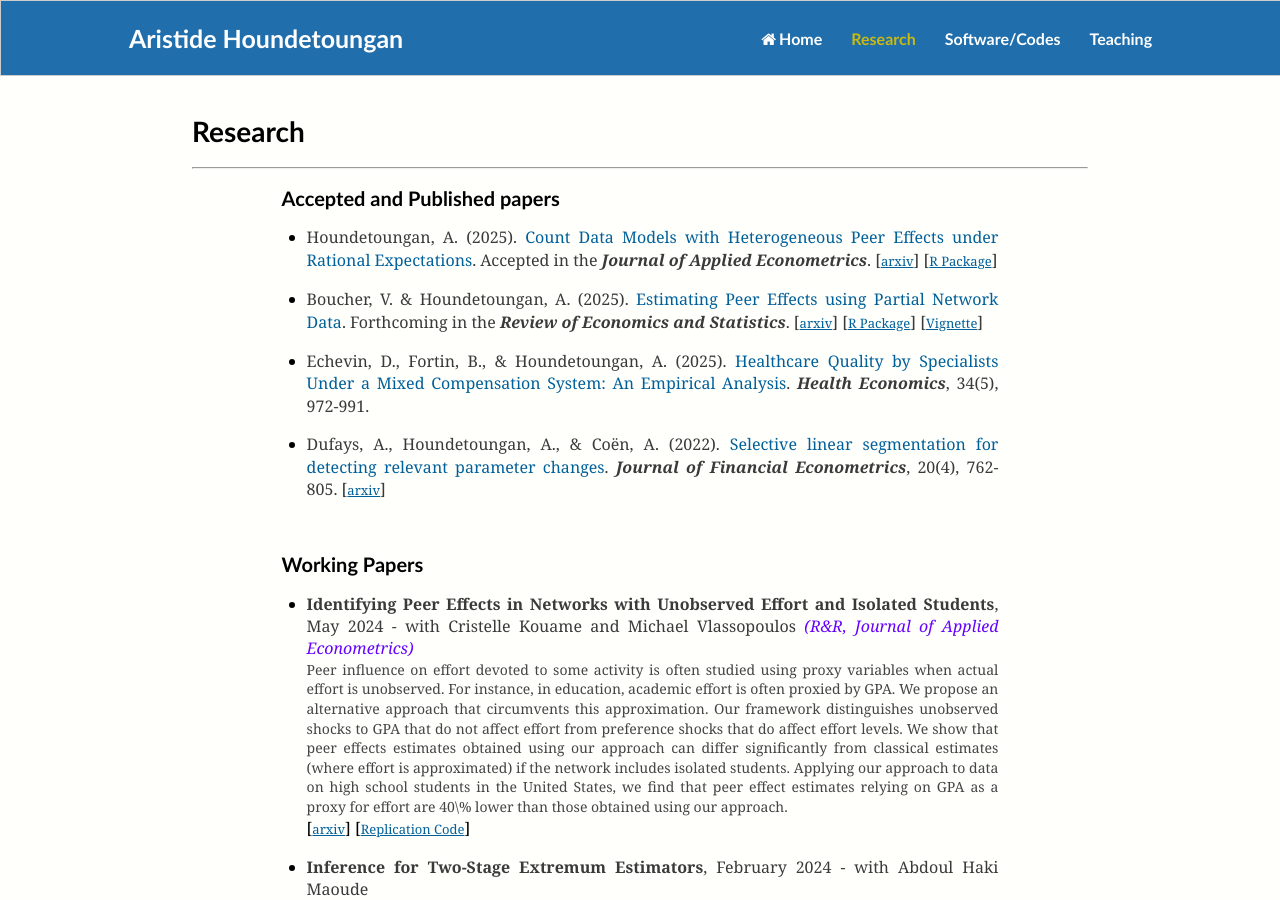
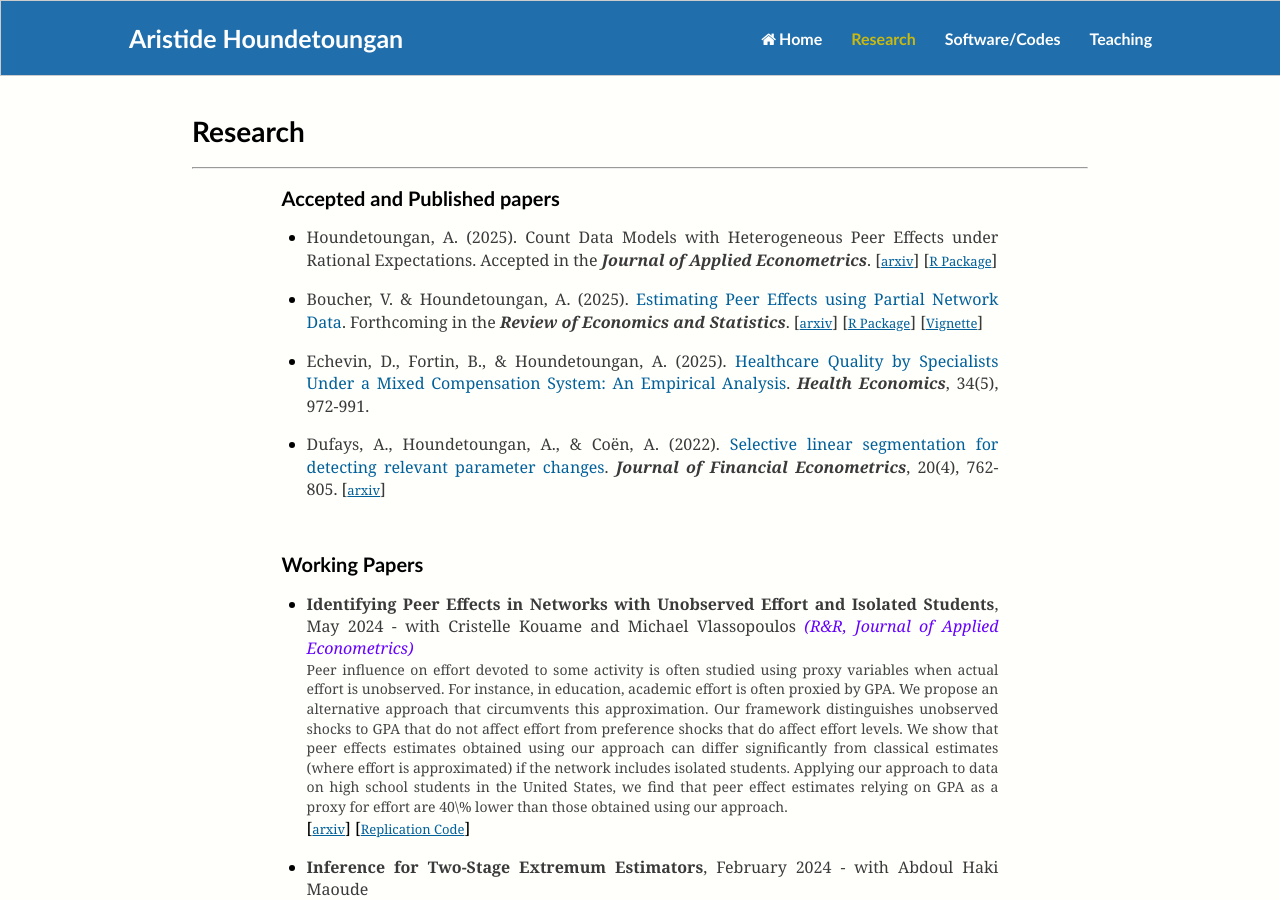
Before and after one commit to ahoundetoungan/ahoundetoungan.github.io, a Jekyll site: the page built from research/index.html, in a window 1280 px wide and 900 px high. Built offline with Jekyll 4.4.1, drawn with Linux system fonts in a browser that asks for light colours.

Commit message:
Update index.html

```diff
--- a/research/index.html
+++ b/research/index.html
@@ -16,8 +16,7 @@
     <h2>Accepted and Published papers</h2>
   	<ul>
       <li>
-        <p class="nomarginafter">Houndetoungan, A. (2025). <a href="https://doi.org/10.1162/REST.a.1630" target="_blank">
-          Count Data Models with Heterogeneous Peer Effects under Rational Expectations</a>. Accepted in the <b><em>Journal of Applied Econometrics</em></b>.
+        <p class="nomarginafter">Houndetoungan, A. (2025). Count Data Models with Heterogeneous Peer Effects under Rational Expectations. Accepted in the <b><em>Journal of Applied Econometrics</em></b>.
           [<a type="button" class="button"  href="https://arxiv.org/abs/2405.17290" target="_blank">arxiv</a>]
           [<a type="button" class="button"  href="https://cran.r-project.org/package=CDatanet" target="_blank">R Package</a>]</p>
       </li>
```
